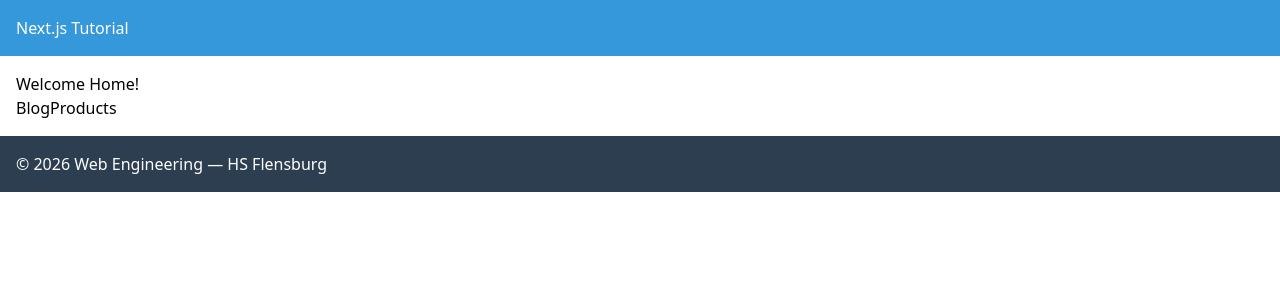
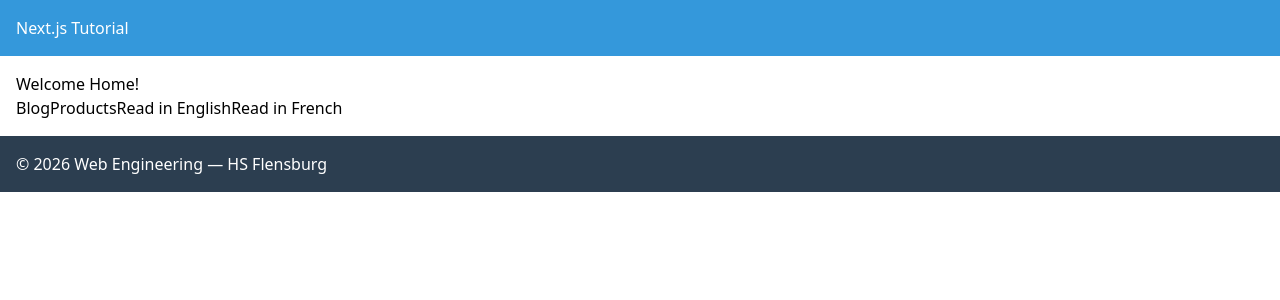
Before and after one commit to kape79/grundlagen-routing-navigation, a Next.js app: page / in a window 1280 px wide. Shown: the top 300 px of the page. Built offline with nearby package versions, Linux system fonts and the light colour scheme.

Commit message:
Added State to auth-layout to demonstrate preserved state across pages

```diff
--- a/src/app/(auth)/layout.tsx
+++ b/src/app/(auth)/layout.tsx
@@ -2,6 +2,7 @@
 
 import Link from "next/link";
 import { usePathname } from "next/navigation"
+import { useState } from 'react';
 
 const navLinks = [
     {name: "Register", href: "/register"},
@@ -11,8 +12,12 @@ const navLinks = [
 
 export default function AuthLayout( {children} : { children: React.ReactNode}) {
     const pathname = usePathname();
+    const [input, setInput] = useState("");
     return (
         <div>
+        <div>
+            <input value={input} onChange={e => setInput(e.target.value)} />
+        </div>
             {navLinks.map((link) => {
                 const isActive = pathname === link.href ||
                 (pathname.startsWith(link.href) && link.href !== "/");
--- a/src/app/page.tsx
+++ b/src/app/page.tsx
@@ -6,6 +6,8 @@ export default function Home() {
             <h1>Welcome Home!</h1>
             <Link href="/blog">Blog</Link>
             <Link href="/products">Products</Link>
+            <Link href="/articles/breaking-news-123?lang=en">Read in English</Link>
+            <Link href="/articles/breaking-news-123?lang=fr">Read in French</Link>
         </>
     );
 }
--- a/src/app/products/[productId]/reviews/[reviewId]/page.tsx
+++ b/src/app/products/[productId]/reviews/[reviewId]/page.tsx
@@ -1,4 +1,5 @@
 import { notFound, redirect } from "next/navigation";
+import { useState } from 'react';
 
 export default async function ProductReview( {
     params,
@@ -7,6 +8,7 @@ export default async function ProductReview( {
 }
 
 ) {
+    const [input, setInput] = useState("");
     const { productId, reviewId} = await params;
 
     if (parseInt(reviewId) > 1000) {
```
